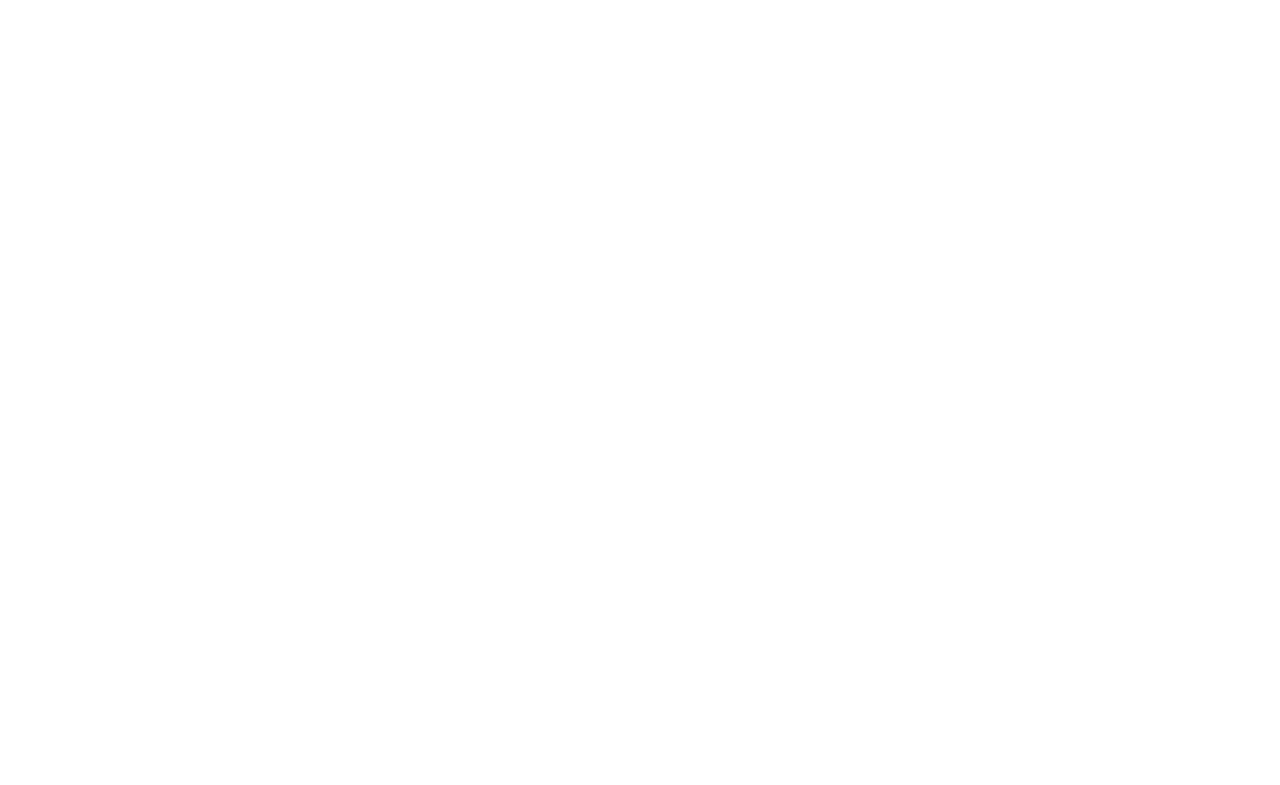
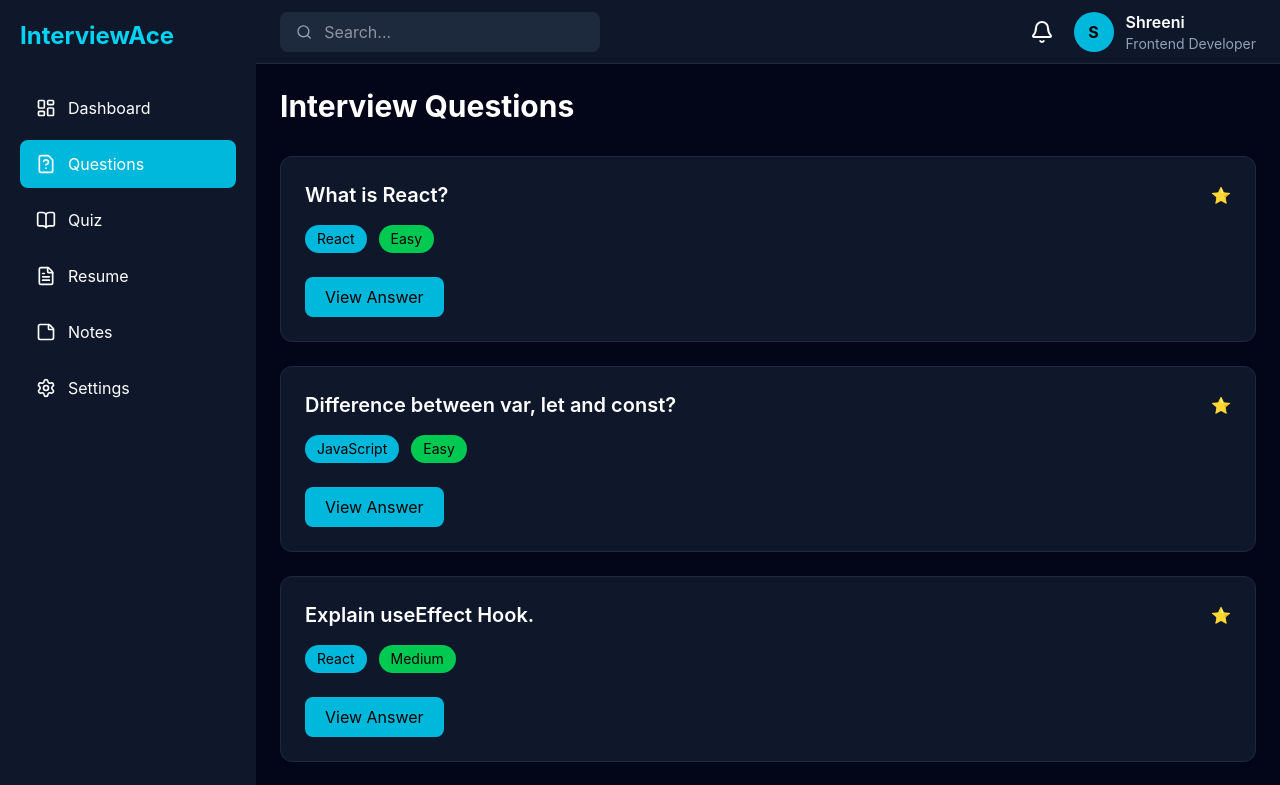
Before and after one commit to shreenib-web/interview-ace-ai, a React (Vite) app: page /questions in a window 1280 px wide. Before the commit this address had no page. Shown: the top 785 px of the page. Built offline with nearby package versions, Linux system fonts and the light colour scheme.

Commit message:
Create interview questions page with reusable question cards

```diff
--- /dev/null
+++ b/src/components/questions/QuestionCard.jsx
@@ -0,0 +1,37 @@
+function QuestionCard({ question }) {
+  return (
+    <div className="bg-slate-900 rounded-xl p-6 border border-slate-800">
+
+      <div className="flex justify-between">
+
+        <h2 className="text-xl font-semibold text-white">
+          {question.title}
+        </h2>
+
+        <button className="text-yellow-400">
+          ⭐
+        </button>
+
+      </div>
+
+      <div className="flex gap-3 mt-4">
+
+        <span className="bg-cyan-500 px-3 py-1 rounded-full text-sm">
+          {question.category}
+        </span>
+
+        <span className="bg-green-500 px-3 py-1 rounded-full text-sm">
+          {question.difficulty}
+        </span>
+
+      </div>
+
+      <button className="mt-6 bg-cyan-500 px-5 py-2 rounded-lg hover:bg-cyan-600">
+        View Answer
+      </button>
+
+    </div>
+  );
+}
+
+export default QuestionCard;
--- /dev/null
+++ b/src/components/questions/QuestionFilter.jsx
@@ -0,0 +1,11 @@
+function QuestionFilter() {
+  return (
+    <select className="bg-slate-900 border border-slate-800 rounded-lg px-4 py-2 text-white">
+      <option value="">All Categories</option>
+      <option value="React">React</option>
+      <option value="JavaScript">JavaScript</option>
+    </select>
+  );
+}
+
+export default QuestionFilter;
--- /dev/null
+++ b/src/components/questions/QuestionSearch.jsx
@@ -0,0 +1,11 @@
+function QuestionSearch() {
+  return (
+    <input
+      type="search"
+      placeholder="Search questions"
+      className="bg-slate-900 border border-slate-800 rounded-lg px-4 py-2 text-white"
+    />
+  );
+}
+
+export default QuestionSearch;
--- /dev/null
+++ b/src/data/questions.js
@@ -0,0 +1,34 @@
+const questions = [
+  {
+    id: 1,
+    title: "What is React?",
+    category: "React",
+    difficulty: "Easy",
+  },
+  {
+    id: 2,
+    title: "Difference between var, let and const?",
+    category: "JavaScript",
+    difficulty: "Easy",
+  },
+  {
+    id: 3,
+    title: "Explain useEffect Hook.",
+    category: "React",
+    difficulty: "Medium",
+  },
+  {
+    id: 4,
+    title: "What is Event Loop?",
+    category: "JavaScript",
+    difficulty: "Medium",
+  },
+  {
+    id: 5,
+    title: "Explain Virtual DOM.",
+    category: "React",
+    difficulty: "Hard",
+  },
+];
+
+export default questions;
--- /dev/null
+++ b/src/pages/questions/Questions.jsx
@@ -0,0 +1,25 @@
+import questions from "../../data/questions";
+import QuestionCard from "../../components/questions/QuestionCard";
+
+function Questions() {
+  return (
+    <div>
+
+      <h1 className="text-3xl font-bold text-white mb-8">
+        Interview Questions
+      </h1>
+
+      <div className="grid gap-6">
+        {questions.map((question) => (
+          <QuestionCard
+            key={question.id}
+            question={question}
+          />
+        ))}
+      </div>
+
+    </div>
+  );
+}
+
+export default Questions;
--- a/src/routes/AppRoutes.jsx
+++ b/src/routes/AppRoutes.jsx
@@ -7,6 +7,7 @@ import Register from "../pages/auth/Register";
 import DashboardLayout from "../layouts/DashboardLayout";
 import Dashboard from "../pages/dashboard/Dashboard";
 import ProgressChart from "../components/dashboard/ProgressChart";
+import Questions from "../pages/questions/Questions";
 
 function AppRoutes() {
   return (
@@ -17,6 +18,7 @@ function AppRoutes() {
       <Route element={<DashboardLayout />}>
         <Route path="/dashboard" element={<Dashboard />} />
         <Route path="/dashboard/ProgressChart" element={<ProgressChart />} />
+        <Route path="/questions" element={<Questions />} />
 
       </Route>
     </Routes>
```
Also changed, not shown: src/pages/dashboard/Dashboard.jsx (line endings or trailing spaces).
